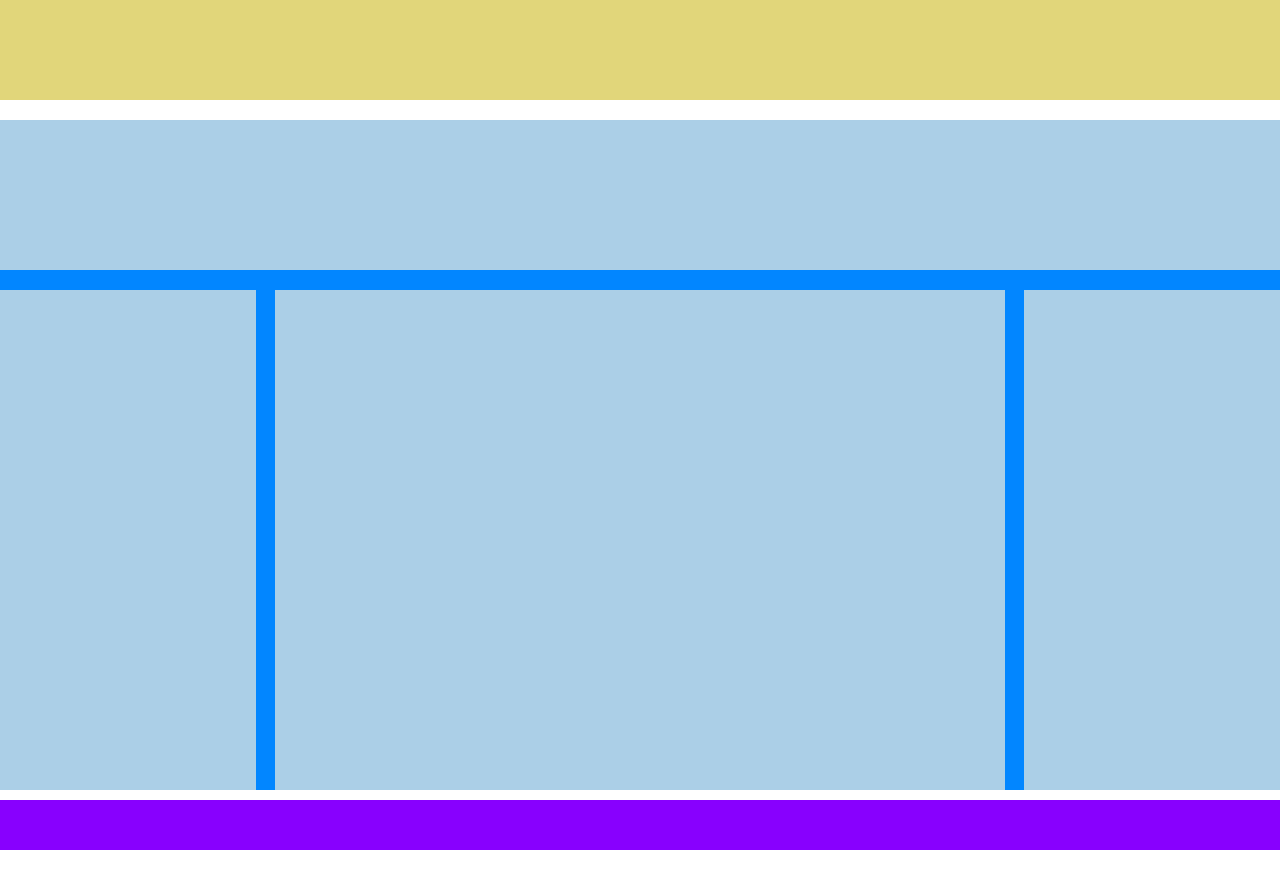
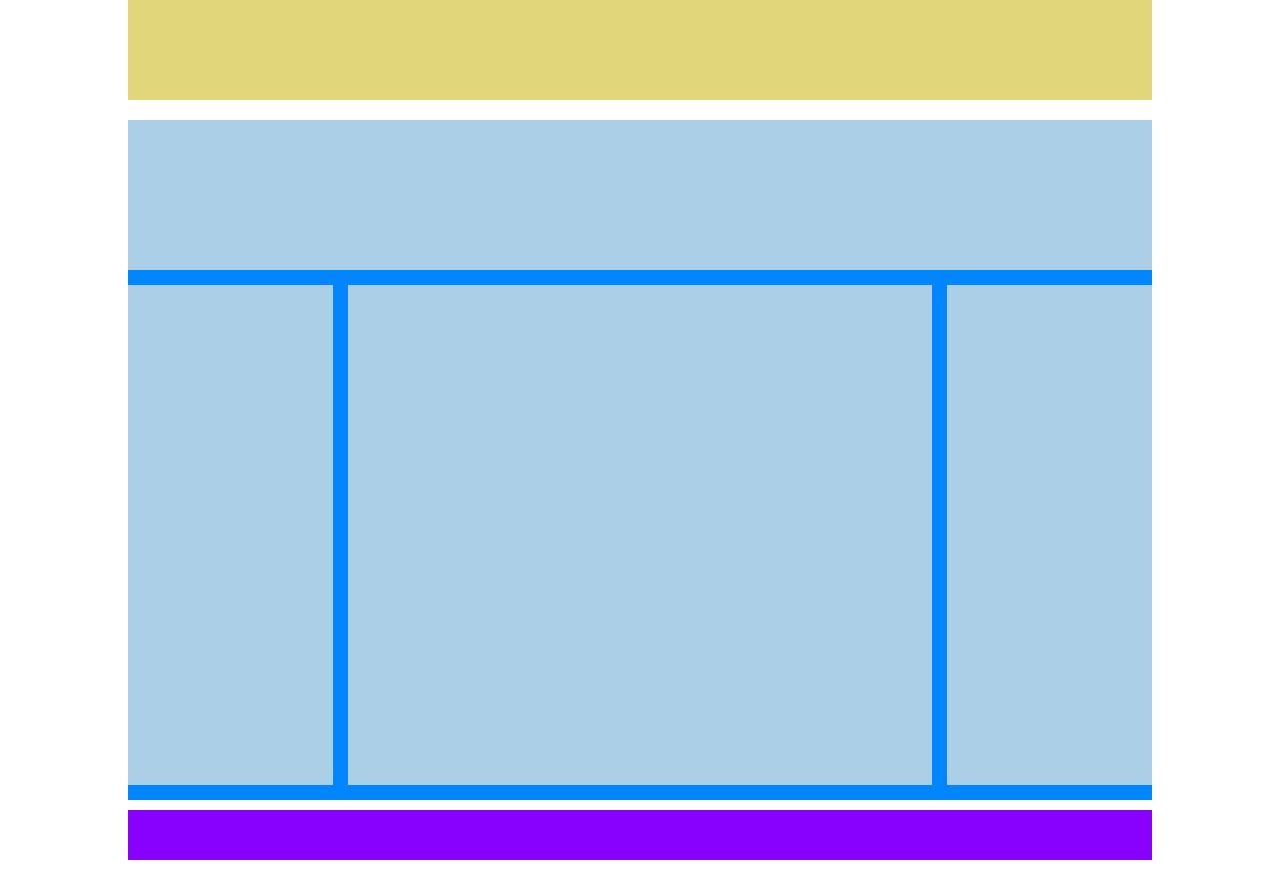
Before and after one commit to ValcanoverKarin/htmlcss-struttura-wp, a plain HTML site: page index.html in a window 1280 px wide. Shown: the part 540-1410 px from the top of the page. Drawn offline with Linux system fonts and the light colour scheme.

Commit message:
correzioni

```diff
--- a/css/style.css
+++ b/css/style.css
@@ -3,6 +3,11 @@
     margin: 0;
     padding: 0;
     box-sizing: border-box;
+}
+
+.wrapper {
+    width: 1024px;
+    margin: auto;
 }
 
 /*header*/
@@ -20,25 +25,25 @@
 /* fine header*/
 
 /*main*/
-main {
+.content {
     background-color: #0286ff;
-    margin: 10px 0;
+    padding: 15px 0;
 }
 
-.clearfix::after {
+.content::after {
     content: "";
     display: table;
     clear: both;
 }
 
-.clearfix section{
+.title{
     background-color: #abcfe7;
     height: 150px;
-    margin: 20px 0;
 }
 
 .col {
     float: left;
+    height: 400px;
 }
 
 .col-left, .col-right {
@@ -60,5 +65,6 @@ main {
 footer {
     background-color: #8800fe;
     height: 50px;
+    margin: 10px 0px;
 }
 /*fine footer*/
--- a/index.html
+++ b/index.html
@@ -8,6 +8,9 @@
     <link rel="stylesheet" href="css/style.css">
 </head>
 <body>
+
+    <div class="wrapper" >
+
     <!--header-->
     <header>
         <div class="purple"></div>
@@ -16,9 +19,10 @@
     <!--fine header-->
 
     <!--main-->
-    <main class="clearfix">
+    <main>
+        <div class="title" ></div>
         <section></section>
-        <div>
+        <div class="content">
             <div class="col col-left"></div>
             <div class="col col-center"></div>
             <div class="col col-right"></div>
@@ -29,5 +33,7 @@
     <!--footer-->
     <footer></footer>
     <!--fine footer-->
+    </div>
+
 </body>
 </html>
```
